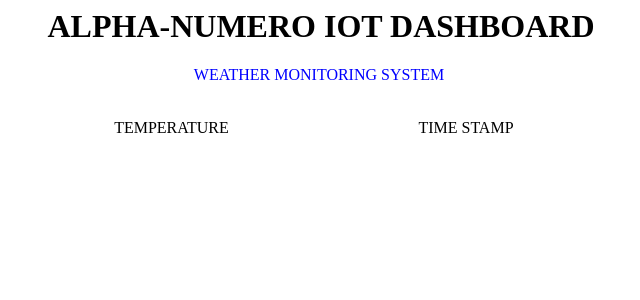
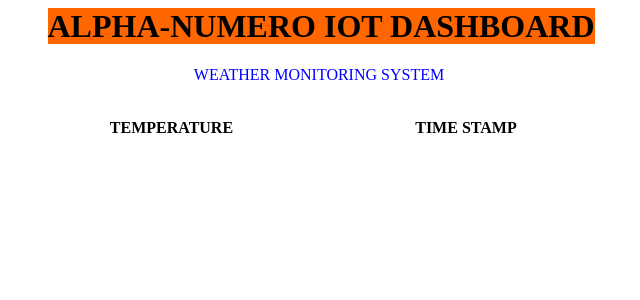
Before and after one commit to antsglobal/aniot, a PHP site: page / in a window 1280 px wide. Shown: the top 300 px of the page, without its empty margins (319-959 px from the left). Run offline with PHP 8.4, Linux system fonts and the light colour scheme.

Commit message:
Update index.php

```diff
--- a/index.php
+++ b/index.php
@@ -1,10 +1,10 @@
-<h1 style="text-align: center;">ALPHA-NUMERO IOT DASHBOARD</h1>
+<h1 style="text-align: center;"><span style="background-color: #ff6600;">ALPHA-NUMERO IOT DASHBOARD</span></h1>
 <p style="text-align: center;"><span style="text-align: center; color: #0000ff;">WEATHER MONITORING SYSTEM&nbsp;</span></p>
 <table style="height: 55px; width: 595px; margin-left: auto; margin-right: auto;">
 <tbody>
 <tr>
-<td style="width: 283px; text-align: center;">&nbsp;TEMPERATURE</td>
-<td style="width: 296px; text-align: center;">TIME STAMP</td>
+<td style="width: 283px; text-align: center;"><strong>&nbsp;TEMPERATURE</strong></td>
+<td style="width: 296px; text-align: center;"><strong>TIME STAMP</strong></td>
 </tr>
 </tbody>
 </table>
```
